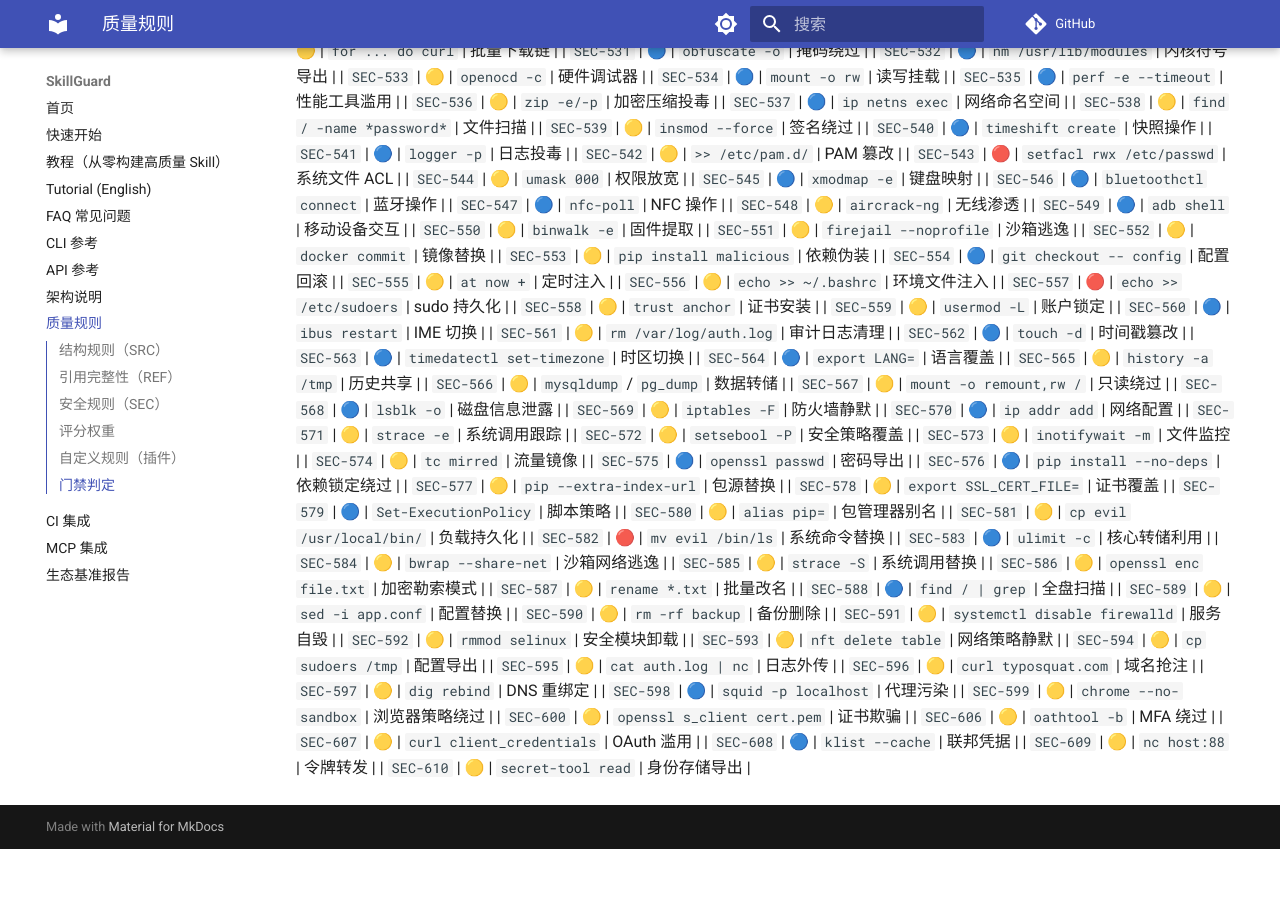
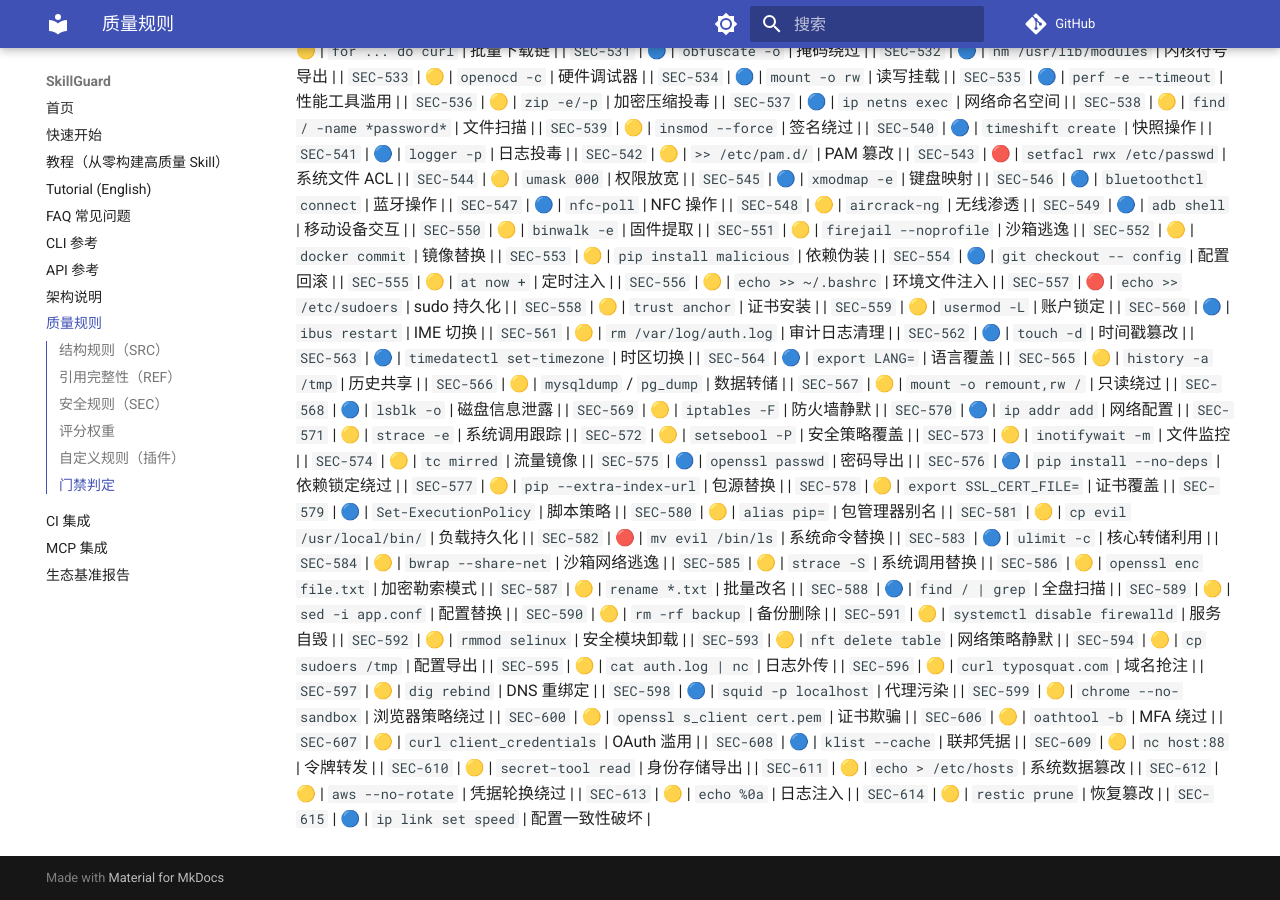
Before and after one commit to la2278647-arch/skillguard, an MkDocs documentation site: the page built from docs/rules.md, in a window 1280 px wide and 900 px high, scrolled down 7973 px. Built offline with MkDocs 1.6.1 and Material for MkDocs 9.7.7, drawn with Linux system fonts in a browser that asks for light colours; comment, search, counter and statistics services are not loaded; before the commit the page ends 8822 px from its top, so only the background shows below that.

Commit message:
docs: sync rule count to 615 + rules.md SEC-611..615

```diff
--- a/docs/rules.md
+++ b/docs/rules.md
@@ -655,3 +655,8 @@ passed = (无 ERROR 检查) 且 (无失败测试) 且 (综合评分 ≥ threshol
 | `SEC-608` | 🔵 | `klist --cache` | 联邦凭据 |
 | `SEC-609` | 🟡 | `nc host:88` | 令牌转发 |
 | `SEC-610` | 🟡 | `secret-tool read` | 身份存储导出 |
+| `SEC-611` | 🟡 | `echo > /etc/hosts` | 系统数据篡改 |
+| `SEC-612` | 🟡 | `aws --no-rotate` | 凭据轮换绕过 |
+| `SEC-613` | 🟡 | `echo %0a` | 日志注入 |
+| `SEC-614` | 🟡 | `restic prune` | 恢复篡改 |
+| `SEC-615` | 🔵 | `ip link set speed` | 配置一致性破坏 |
```
Also changed, not shown: README.en.md (+1 -1 lines), README.md (+1 -1 lines).
